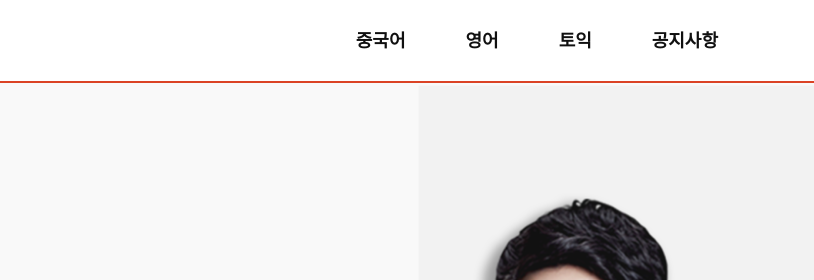
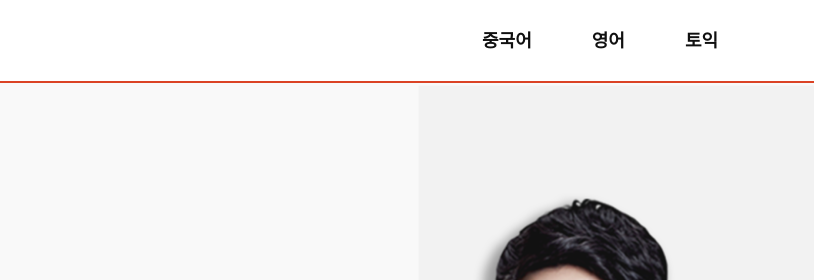
Before and after one commit to anxiubin/mypool2.0, a plain HTML site: page index.html in a window 1280 px wide. Shown: the top 280 px of the page, 348-1162 px from the left. Drawn offline with nearby package versions, Linux system fonts and the light colour scheme; files whose address does not match are found by name.

Commit message:
remove one of nav menu

```diff
--- a/index.html
+++ b/index.html
@@ -61,7 +61,6 @@
 						<a href="/">중국어</a>
 						<a href="/">영어</a>
 						<a href="/">토익</a>
-						<a href="/">공지사항</a>
 						<a
 							href="https://sbss.imypool.kr/addService/mypoolMain"
 							target="_blank"
```
